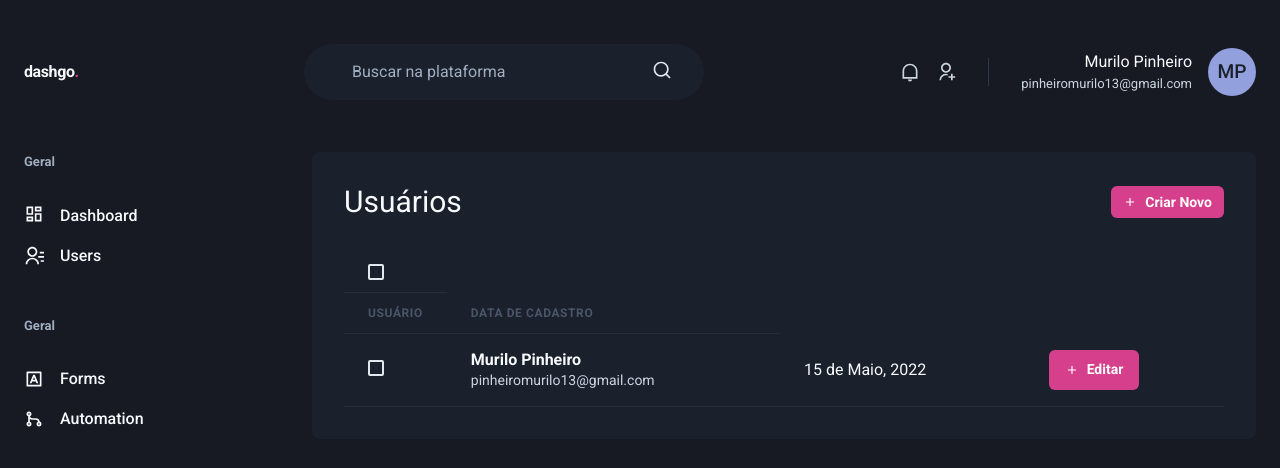
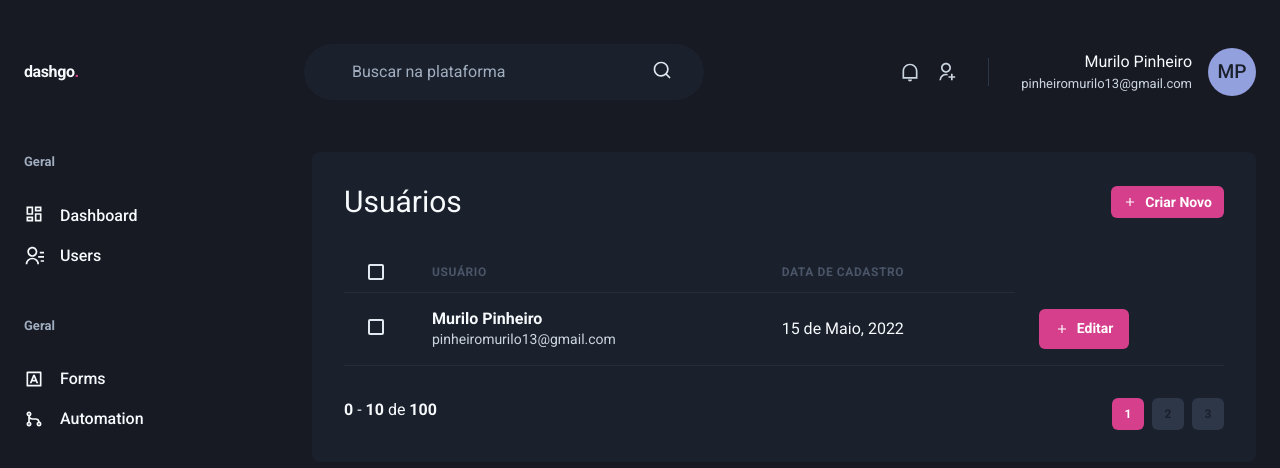
Before and after one commit to mpinheiro-it/DashGo, a Next.js app: page /users in a window 1280 px wide. Shown: the top 468 px of the page. Built offline with nearby package versions, Linux system fonts and the light colour scheme.

Commit message:
create users page

```diff
--- /dev/null
+++ b/src/components/Form/Pagination.tsx
@@ -0,0 +1,55 @@
+import { Box, Button, Stack } from "@chakra-ui/react"
+
+export function Pagination(){
+    return (
+    <Stack
+        direction="row"
+        mt="8"
+        justify="space-between"
+        spacing="6"
+        text-align="center"
+    >
+
+        <Box>
+            <strong>0</strong> - <strong>10</strong> de <strong>100</strong>
+        </Box>
+
+        <Stack direction="row" spacing="2">
+            <Button size="sm"
+            fontSize="xs"
+            width="4"
+            colorScheme="pink"
+            disabled
+            _disabled={{
+                bgColor: 'pink.500',
+                cursor: 'default',
+            }}
+            >
+                1
+            </Button>
+
+            <Button size="sm"
+            fontSize="xs"
+            width="4"
+            bg="gray.700"
+            _hover={{
+                bg: "gray.500"
+            }}>
+                2
+            </Button>
+
+            <Button size="sm"
+            fontSize="xs"
+            width="4"
+            bg="gray.700"
+            _hover={{
+                bg: "gray.500"
+            }}>
+                3
+            </Button>
+
+        </Stack>
+
+    </Stack>
+    )
+}
--- a/src/pages/users/index.tsx
+++ b/src/pages/users/index.tsx
@@ -1,6 +1,7 @@
 import { Box, Button, Checkbox, Flex, Heading, Icon, Table, Tbody, Td, Text, Th, Thead, Tr } from "@chakra-ui/react";
 import { RiAddLine } from "react-icons/ri";
 import { Header } from "../../components/Form/Header";
+import { Pagination } from "../../components/Form/Pagination";
 import { Sidebar } from "../../components/Form/Sidebar";
 
 export default function UserList() {
@@ -33,9 +34,10 @@
                                 <Th px="6" color="gray.300" width="8">
                                     <Checkbox colorScheme="pink" />
                                 </Th>
+                                <Th>Usuário</Th>
+                                <Th>Data de Cadastro</Th>
                             </Tr>
-                            <Th>Usuário</Th>
-                            <Th>Data de Cadastro</Th>
+
                         </Thead>
 
                         <Tbody>
@@ -69,6 +71,7 @@
                         </Tbody>
                    </Table>
 
+                   <Pagination />
                 </Box>
 
 
```
Also changed, not shown: src/pages/users/create.tsx (added, +50 -0 lines), src/pages/dashboard.tsx (line endings or trailing spaces), src/pages/index.tsx (line endings or trailing spaces).
